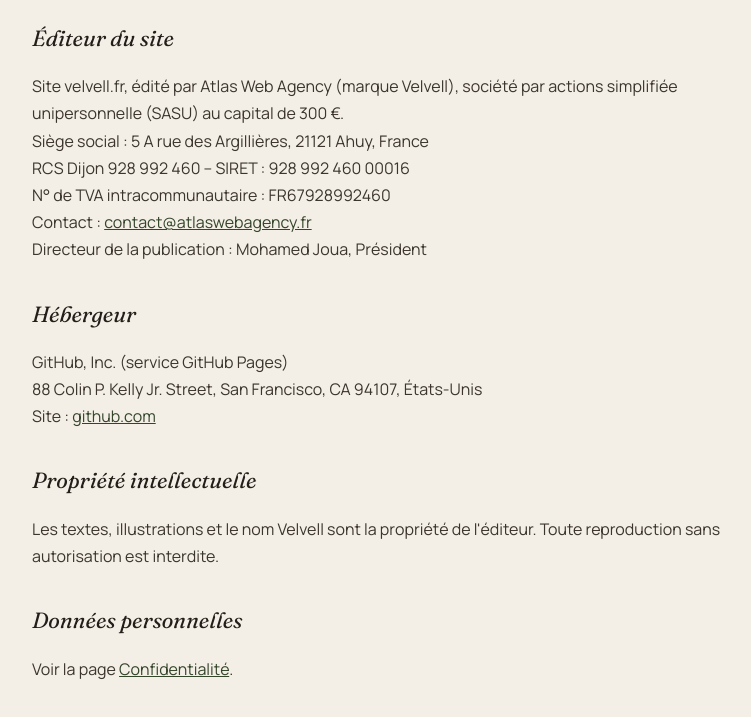
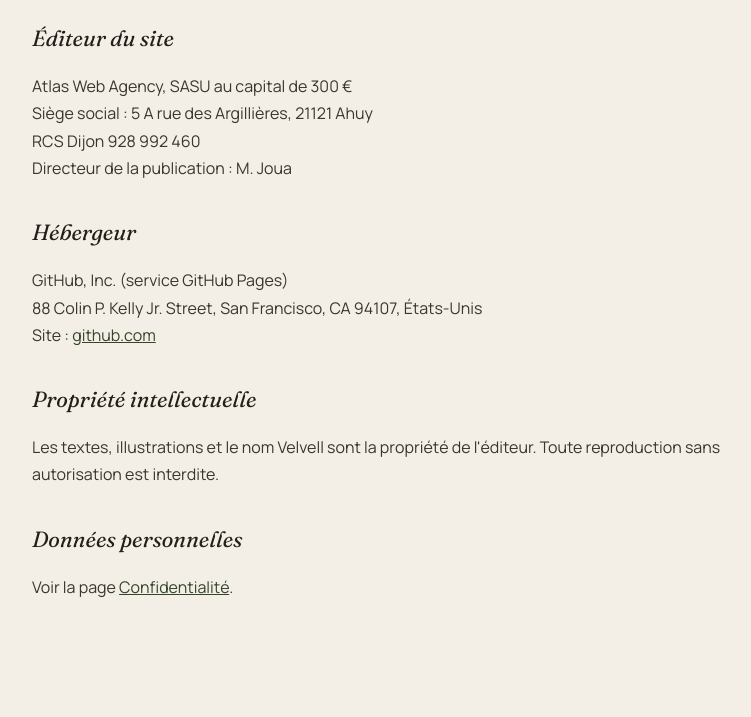
Before and after one commit to atlas712/velvell-fr, a plain HTML site: page mentions-legales.html in a window 1280 px wide. Shown: the part 197-914 px from the top of the page, without its empty margins (248-999 px from the left). Drawn offline with Linux system fonts and the light colour scheme.

Commit message:
Mentions légales : informations réduites au minimum
Co-Authored-By: Claude Opus 5.5 <noreply@anthropic.com>

```diff
--- a/mentions-legales.html
+++ b/mentions-legales.html
@@ -25,13 +25,10 @@
 
   <h2>Éditeur du site</h2>
   <p>
-    Site velvell.fr, édité par Atlas Web Agency (marque Velvell),
-    société par actions simplifiée unipersonnelle (SASU) au capital de 300 €.<br>
-    Siège social : 5 A rue des Argillières, 21121 Ahuy, France<br>
-    RCS Dijon 928 992 460 – SIRET : 928 992 460 00016<br>
-    N° de TVA intracommunautaire : FR67928992460<br>
-    Contact : <a href="mailto:contact@atlaswebagency.fr">contact@atlaswebagency.fr</a><br>
-    Directeur de la publication : Mohamed Joua, Président
+    Atlas Web Agency, SASU au capital de 300 €<br>
+    Siège social : 5 A rue des Argillières, 21121 Ahuy<br>
+    RCS Dijon 928 992 460<br>
+    Directeur de la publication : M. Joua
   </p>
 
   <h2>Hébergeur</h2>
```
Also changed, not shown: confidentialite.html (+1 -1 lines).
